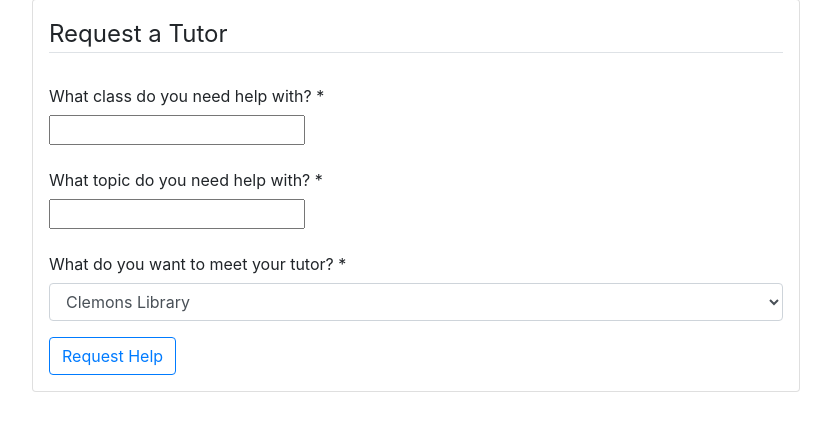
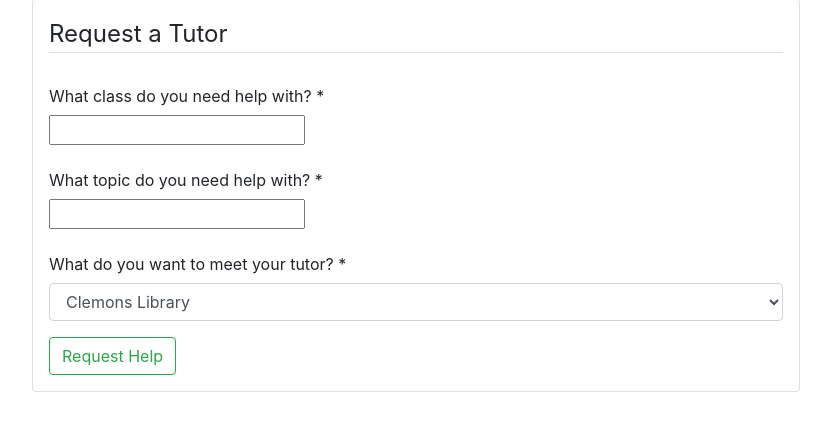
Before and after one commit to timrtyrrell/project-tuber, a Django app: page /request/ in a window 1280 px wide. Shown: the part 105-542 px from the top of the page, without its empty margins (224-1055 px from the left). Run offline with Django 3.2, Linux system fonts and the light colour scheme; some libraries are stand-ins or nearby versions.

Commit message:
Edited button color error on Request Tutor page

```diff
--- a/request_help/templates/request_help/request.html
+++ b/request_help/templates/request_help/request.html
@@ -32,7 +32,7 @@
           {{ form.location}}
         </div>
       </div>
-      <button type="submit" class="btn btn-outline-primary">
+      <button type="submit" class="btn btn-outline-success">
         Request Help
       </button>
     </form>
```
